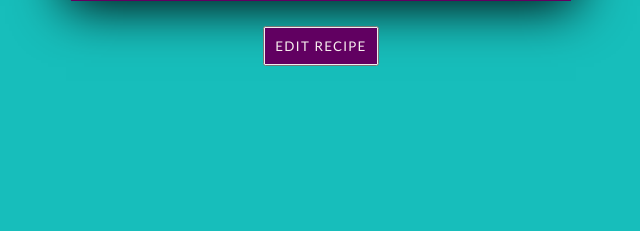
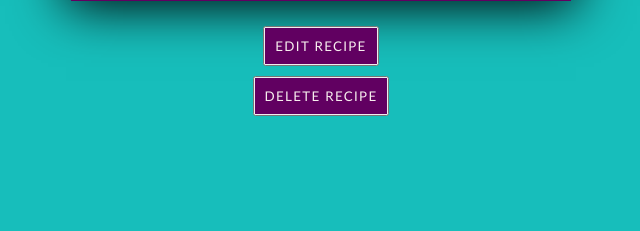
Before and after one commit to pokeyjess/My-Recipes, a Django app: page /recipe/1/ in a window 1280 px wide. Shown: the part 273-504 px from the top of the page, without its empty margins (319-959 px from the left). Run offline with Django 3.2, Linux system fonts and the light colour scheme; the visitor is signed in with stand-in values (Sample User, id 1); data that the repository does not hold is empty.

Commit message:
Adds ability to delete a recipe

```diff
--- a/homepage/views.py
+++ b/homepage/views.py
@@ -91,3 +91,12 @@ def recipe_edit(request, id):
         return render(request, 'edit_recipe.html', {'form': form})
     else:
         return HttpResponseForbidden("You must have admin privileges to access this page")
+
+@login_required
+def remove_recipe(request, id):
+    if request.user.is_staff:
+        recipe = get_object_or_404(Recipe, id=id)
+        recipe.delete()
+        return redirect('homepage')
+    else:
+        return HttpResponseForbidden("You must have admin privileges to access this page")
--- a/recipes/urls.py
+++ b/recipes/urls.py
@@ -12,5 +12,6 @@ urlpatterns = [
     path('logout/', views.logout_view, name="logoutview"),
     path('signup/', views.signup_view, name="signupview"),
     path('recipe/<int:id>/edit/', views.recipe_edit, name='recipe_edit'),
+    path('recipe/<int:id>/remove/', views.remove_recipe, name='remove'),
     path('admin/', admin.site.urls),
 ]
--- a/templates/recipe.html
+++ b/templates/recipe.html
@@ -32,6 +32,16 @@
         <a class="bar" href="edit/">Edit recipe</a>
       </button>
     </div>
+    <div class="title">
+      <button>
+        <a
+          class="bar"
+          href="remove/"
+          onclick="return confirm('Are you sure you want to delete this recipe?')"
+          >Delete recipe</a
+        >
+      </button>
+    </div>
     {% endif %}
   </body>
 </html>
```
